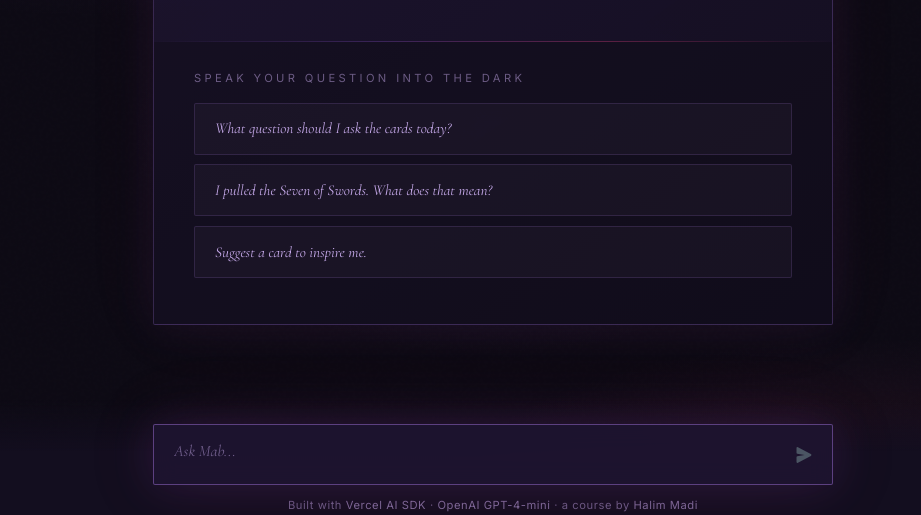
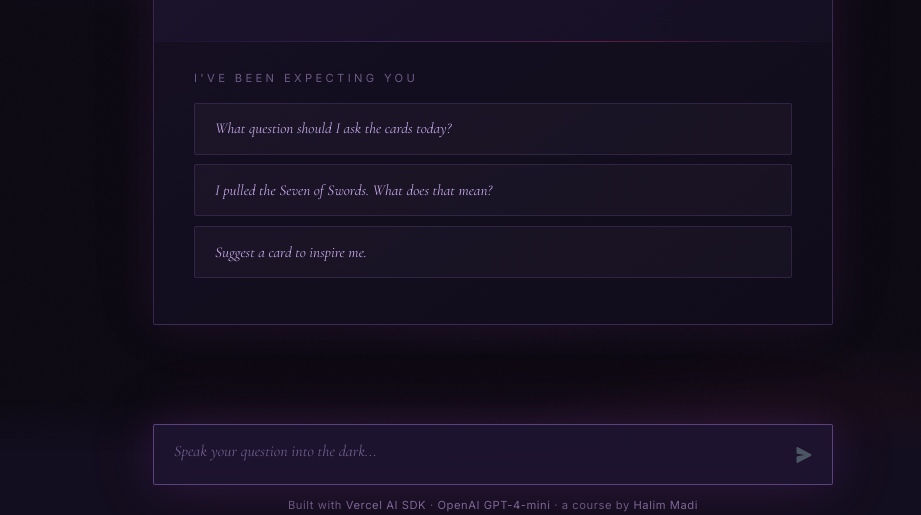
Before and after one commit to emilygtcorrea/Pagan-Tarot-Oracle, a Next.js app: page / in a window 1280 px wide. Shown: the part 270-785 px from the top of the page, without its empty margins (147-1068 px from the left). Built offline with nearby package versions, Linux system fonts and the light colour scheme.

Commit message:
Update page.tsx

```diff
--- a/app/page.tsx
+++ b/app/page.tsx
@@ -413,7 +413,7 @@ export default function Chat() {
             <div className="welcome-divider" />
 
             <div className="prompts-section">
-              <p className="prompts-label">Speak your question into the dark</p>
+              <p className="prompts-label">I've been expecting you</p>
               {examples.map((example, i) => (
                 <button
                   key={i}
@@ -442,7 +442,7 @@ export default function Chat() {
               required
               rows={1}
               autoFocus
-              placeholder="Ask Mab..."
+              placeholder="Speak your question into the dark..."
               value={input}
               onChange={(e) => setInput(e.target.value)}
               onKeyDown={(e) => {
```
